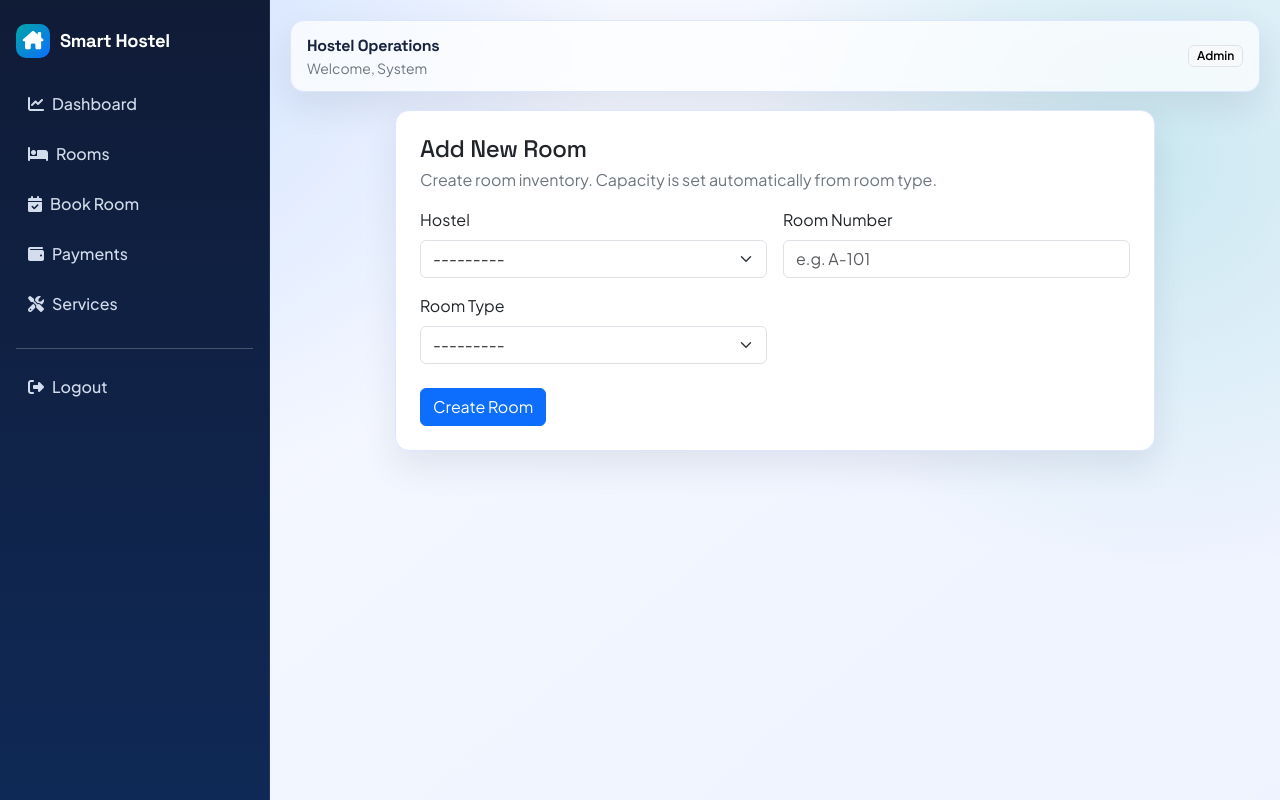
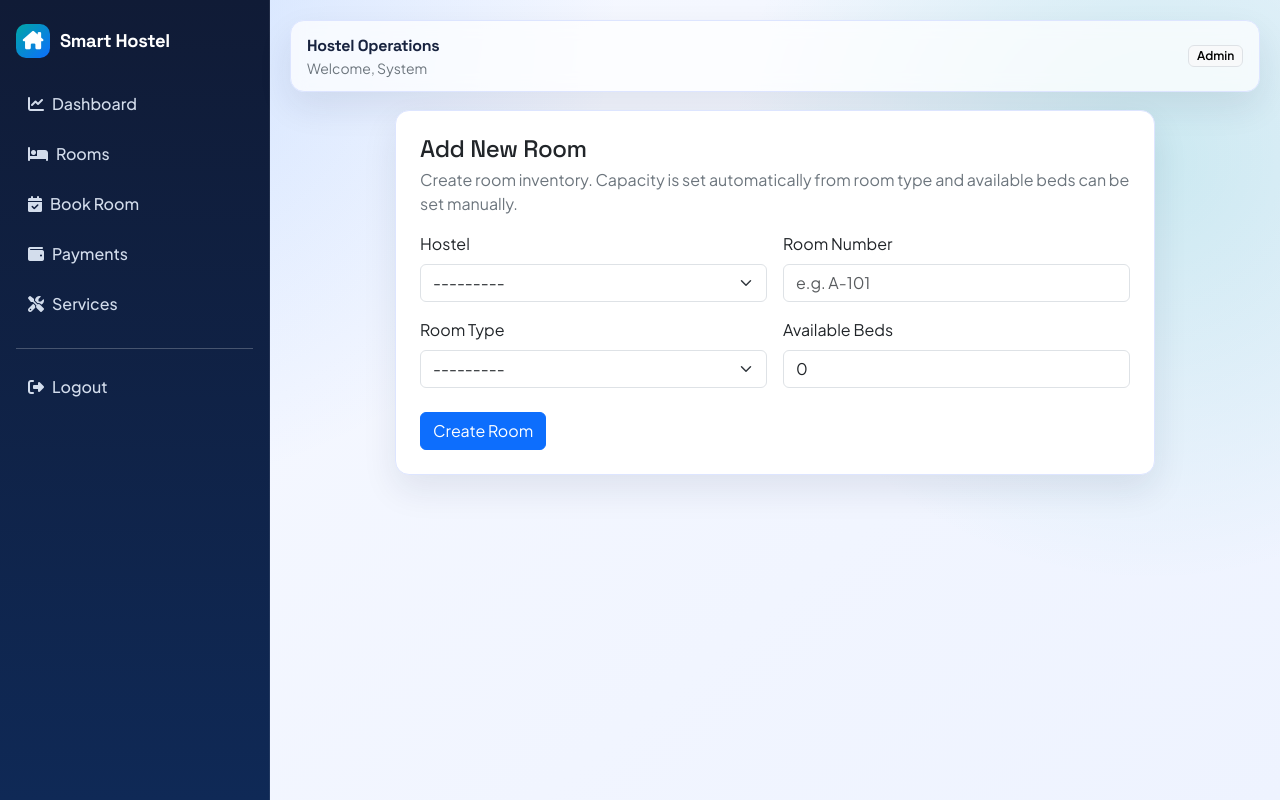
Before and after one commit to Jashdotcom/SHMS, a Django app: page /rooms/add in a window 1280 px wide. Run offline with Django 5.2, Linux system fonts and the light colour scheme; a user stored in the database is signed in; data comes from the database, SQL or seed files in the repository; both versions use the stored data as it was after the commit.

Commit message:
added available bed dropdown

```diff
--- a/hostel/forms.py
+++ b/hostel/forms.py
@@ -6,9 +6,28 @@ from .models import Room
 class RoomForm(forms.ModelForm):
     class Meta:
         model = Room
-        fields = ["hostel", "room_number", "room_type"]
+        fields = ["hostel", "room_number", "room_type", "available_beds"]
         widgets = {
             "hostel": forms.Select(attrs={"class": "form-select"}),
             "room_number": forms.TextInput(attrs={"class": "form-control", "placeholder": "e.g. A-101"}),
             "room_type": forms.Select(attrs={"class": "form-select"}),
+            "available_beds": forms.NumberInput(attrs={"class": "form-control", "min": 0}),
         }
+
+    def clean(self):
+        cleaned_data = super().clean()
+        room_type = cleaned_data.get("room_type")
+        available_beds = cleaned_data.get("available_beds")
+
+        capacity_by_type = {
+            Room.TYPE_SINGLE: 1,
+            Room.TYPE_DOUBLE: 2,
+            Room.TYPE_TRIPLE: 3,
+            Room.TYPE_DORM: 4,
+        }
+        capacity = capacity_by_type.get(room_type)
+
+        if capacity is not None and available_beds is not None and available_beds > capacity:
+            raise forms.ValidationError("Available beds cannot exceed capacity")
+
+        return cleaned_data
--- a/hostel/models.py
+++ b/hostel/models.py
@@ -1,6 +1,4 @@
 from django.db import models
-
-from bookings.models import Booking
 
 
 class Hostel(models.Model):
@@ -32,6 +30,7 @@ class Room(models.Model):
 	room_number = models.CharField(max_length=30)
 	room_type = models.CharField(max_length=20, choices=ROOM_TYPE_CHOICES)
 	capacity = models.PositiveIntegerField()
+	available_beds = models.IntegerField(default=0)
 
 	class Meta:
 		ordering = ["room_number"]
@@ -48,11 +47,9 @@ class Room(models.Model):
 			self.TYPE_DORM: 4,
 		}
 		self.capacity = capacity_by_type.get(self.room_type, self.capacity)
+		if self.available_beds > self.capacity:
+			self.available_beds = self.capacity
 		super().save(*args, **kwargs)
-
-	def available_beds(self):
-		booked_beds = self.bookings.filter(status=Booking.STATUS_BOOKED).count()
-		return max(self.capacity - booked_beds, 0)
 
 
 class Bed(models.Model):
--- a/hostel/views.py
+++ b/hostel/views.py
@@ -1,6 +1,5 @@
 from django.contrib import messages
 from django.contrib.auth.decorators import login_required, user_passes_test
-from django.db.models import Count, Q
 from django.shortcuts import redirect, render
 
 from accounts.models import User
@@ -15,9 +14,7 @@ def _is_admin_user(user):
 
 @login_required
 def room_list_view(request):
-	rooms = Room.objects.select_related("hostel").annotate(
-		available_beds_count=Count("beds", filter=Q(beds__is_available=True))
-	)
+	rooms = Room.objects.select_related("hostel")
 	return render(request, "hostel/rooms.html", {"rooms": rooms})
 
 
@@ -29,7 +26,7 @@ def add_room_view(request):
 			room = form.save()
 			Bed.objects.bulk_create(
 				[
-					Bed(room=room, bed_number=f"B{i}", is_available=True)
+					Bed(room=room, bed_number=f"B{i}", is_available=i <= room.available_beds)
 					for i in range(1, room.capacity + 1)
 				]
 			)
--- a/templates/hostel/add_room.html
+++ b/templates/hostel/add_room.html
@@ -6,7 +6,7 @@
 <div class="card card-soft mx-auto" style="max-width: 760px;">
     <div class="card-body p-4">
         <h4 class="mb-1">Add New Room</h4>
-        <p class="text-secondary">Create room inventory. Capacity is set automatically from room type.</p>
+        <p class="text-secondary">Create room inventory. Capacity is set automatically from room type and available beds can be set manually.</p>
 
         <form method="post">
             {% csrf_token %}
@@ -23,6 +23,10 @@
                     <label class="form-label">Room Type</label>
                     {{ form.room_type }}
                 </div>
+                <div class="col-md-6">
+                    <label class="form-label">Available Beds</label>
+                    {{ form.available_beds }}
+                </div>
             </div>
             <button type="submit" class="btn btn-primary mt-4">Create Room</button>
         </form>
```
Also changed, not shown: db.sqlite3, hostel/migrations/0002_room_available_beds.py (added).
